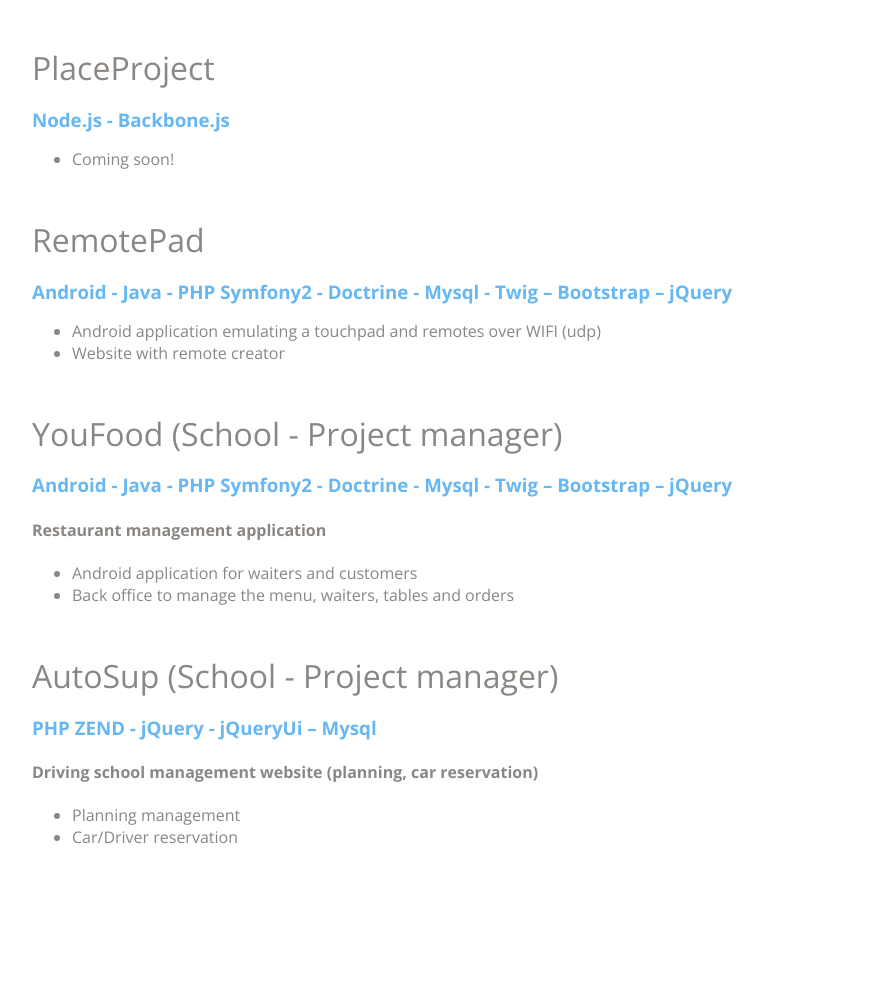
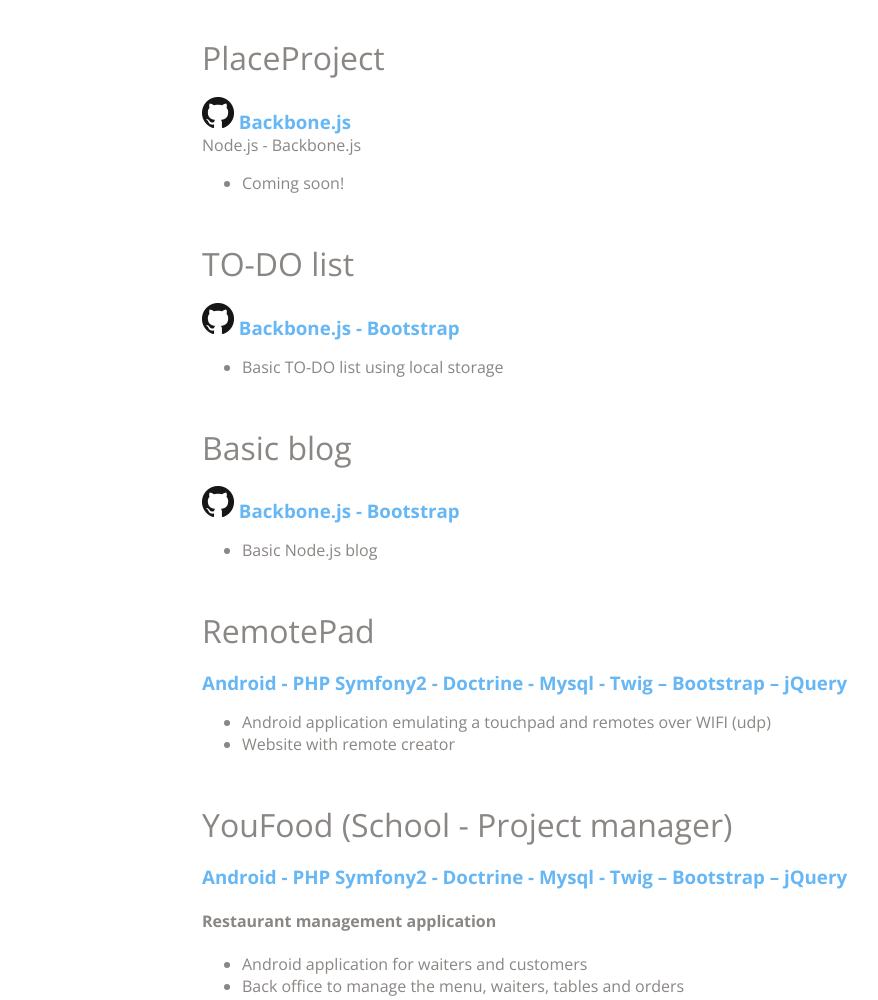
Before and after one commit to maximeCony/resume-node.js-cool-kitten, a website: page views/index.html in a window 1280 px wide. Shown: the part 2739-3739 px from the top of the page, without its empty margins (108-986 px from the left). Drawn offline with nearby package versions, Linux system fonts and the light colour scheme.

Commit message:
add projects

```diff
--- a/public/resume.css
+++ b/public/resume.css
@@ -189,3 +189,7 @@
 a#linkToMain:hover {
     color: #B2AEAB;
 }
+
+.linkTitle {
+    color: #8A8683 !important;
+}
--- a/views/index.html
+++ b/views/index.html
@@ -70,8 +70,8 @@
 				</div>
 
 				<p id="introduction">My name is Maxime Cony, I am a French student and I came to <b class="darkerBlue">San Francisco</b> for my last year of a <b class="darkerBlue">Master's degree in IT</b>.
-					<br/>
-					<br/>
+					<br>
+					<br>
 					In order to improve my experience I am currently looking for a <b class="darkerBlue">job</b> or a <b class="darkerBlue">end-of-studies internship</b> in development <b class="darkerBlue">from May 25</b>.
 				</p>
 
@@ -179,22 +179,57 @@
 	<div class="slide" id="slide3" data-slide="3" data-stellar-background-ratio="0.5">
 		<div class="container clearfix">
 
-			<h2 class="sectionTitle">Projects</h2>
+			<div class="grid_2"></div>
+			<section class="grid_8" id="projects">
 
-			<div class="grid_2"></div>
-			<section class="grid_10" id="projects">
+				<h2 class="sectionTitle">Projects</h2>
 
 				<section class="personalProject">
 					<h2>PlaceProject</h2>
-					<h3 class="darkerBlue">Node.js - Backbone.js</h3>
+					<h3 class="darkerBlue">
+						<a title="PlaceProject on Github" href="https://github.com/rodneyrd/places-project" target="_blank">
+							<img src="/public/images/GitHub-Mark-32px.png" alt="Project on Github" />
+						</a>
+						Backbone.js
+					</h3>
+						Node.js - Backbone.js
+					</h3>
 					<ul>
 						<li>Coming soon!</li>
 					</ul>
 				</section>
 
 				<section class="personalProject">
+					<h2>
+						<a class='linkTitle' href="http://backbone-todo-list.herokuapp.com/"  target="_blank" title="TO-DO list website">TO-DO list</a>
+					</h2>
+					<h3 class="darkerBlue">
+						<a title="TO-DO list on Github" href="https://github.com/maximeCony/todo-list-backbone" target="_blank">
+							<img src="/public/images/GitHub-Mark-32px.png" alt="Project on Github" />
+						</a>
+						Backbone.js - Bootstrap
+					</h3>
+					<ul>
+						<li>Basic TO-DO list using local storage</li>
+					</ul>
+				</section>
+
+				<section class="personalProject">
+					<h2>Basic blog</h2>
+					<h3 class="darkerBlue">
+						<a title="Basic blog on Github" href="https://github.com/maximeCony/express-mongoose-swig-mvc-simple-blog" target="_blank">
+							<img src="/public/images/GitHub-Mark-32px.png" alt="Project on Github" />
+						</a>
+						Backbone.js - Bootstrap
+					</h3>
+					<ul>
+						<li>Basic Node.js blog</li>
+					</ul>
+				</section>
+
+				<section class="personalProject">
 					<h2>RemotePad</h2>
-					<h3 class="darkerBlue">Android - Java - PHP Symfony2 - Doctrine - Mysql - Twig – Bootstrap – jQuery</h3>
+					<h3 class="darkerBlue">Android - PHP Symfony2 - Doctrine - Mysql - Twig – Bootstrap – jQuery</h3>
 					<ul>
 						<li>Android application emulating a touchpad and remotes over WIFI (udp)</li>
 						<li>Website with remote creator</li>
@@ -203,7 +238,7 @@
 
 				<section class="personalProject">
 					<h2>YouFood (School - Project manager)</h2>
-					<h3 class="darkerBlue">Android - Java - PHP Symfony2 - Doctrine - Mysql - Twig – Bootstrap – jQuery</h3>
+					<h3 class="darkerBlue">Android - PHP Symfony2 - Doctrine - Mysql - Twig – Bootstrap – jQuery</h3>
 					<h4>Restaurant management application</h4>
 					<ul>
 						<li>Android application for waiters and customers</li>
@@ -239,7 +274,7 @@
 					<h3>Learn development languages on <a href="http://www.codeschool.com/users/maximeCony" target="_blank" title="Code Shool">codeschool.com</a></h3>
 
 
-					<br/>
+					<br>
 
 					<div class="container clearfix" id="studies_box">
 
@@ -309,7 +344,7 @@
 							</tr>
 						</table>
 
-						<br/>
+						<br>
 
 						<img id='uncle_sam' src="/public/images/uncle_sam.png" alt="uncle sam" />
 						<div id="messageForm">
@@ -317,7 +352,7 @@
 							<textarea id="formTextArea" class="formInputText" rows="2" cols="20" name="message" placeholder="  I WANT YOU!">{{ params.message }}</textarea>
 						</div>
 
-						<br/>
+						<br>
 
 						<div id="formButtonSendMessage">
 							<p id="sendButtonContent" class="sectionStudyContent">Send</p>
```
